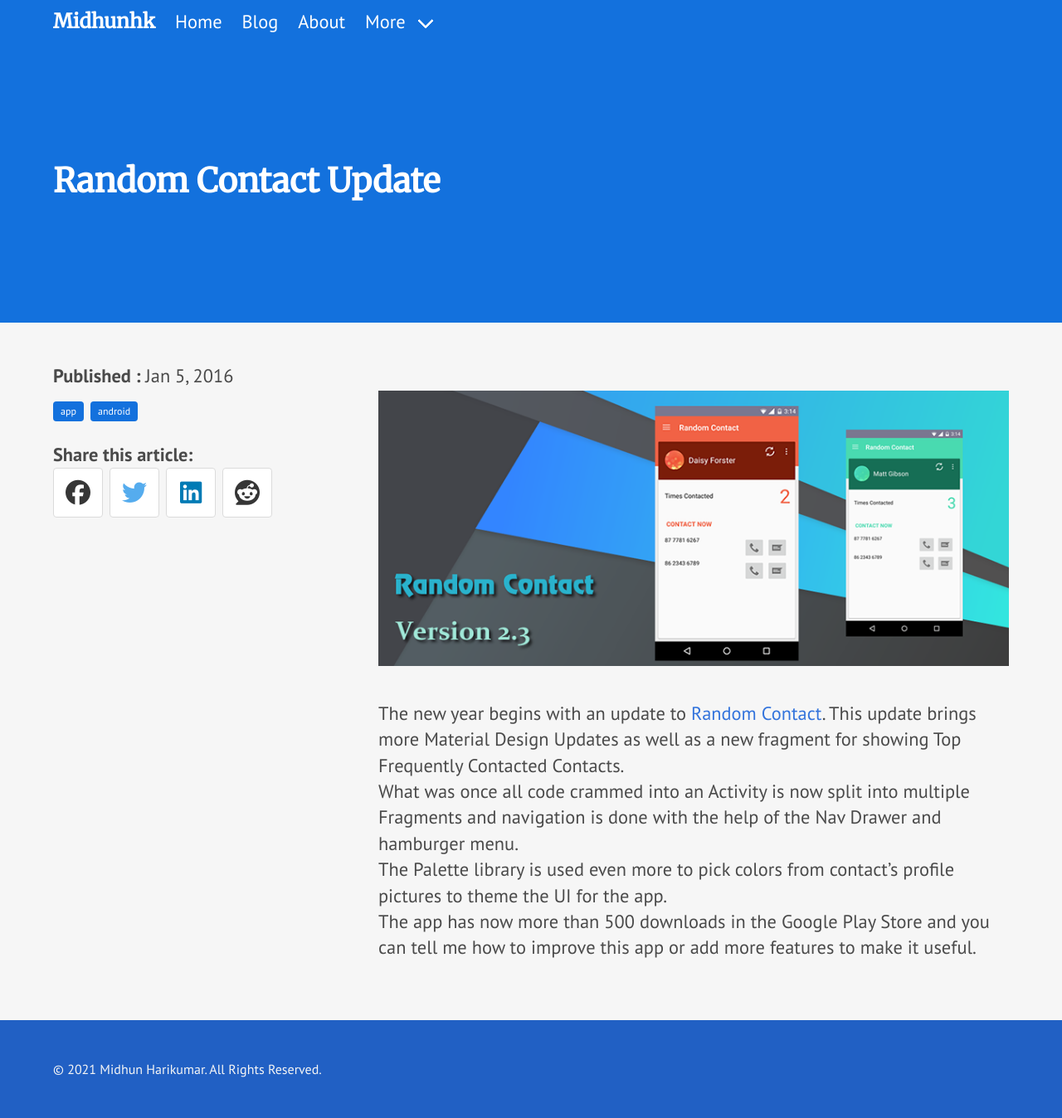
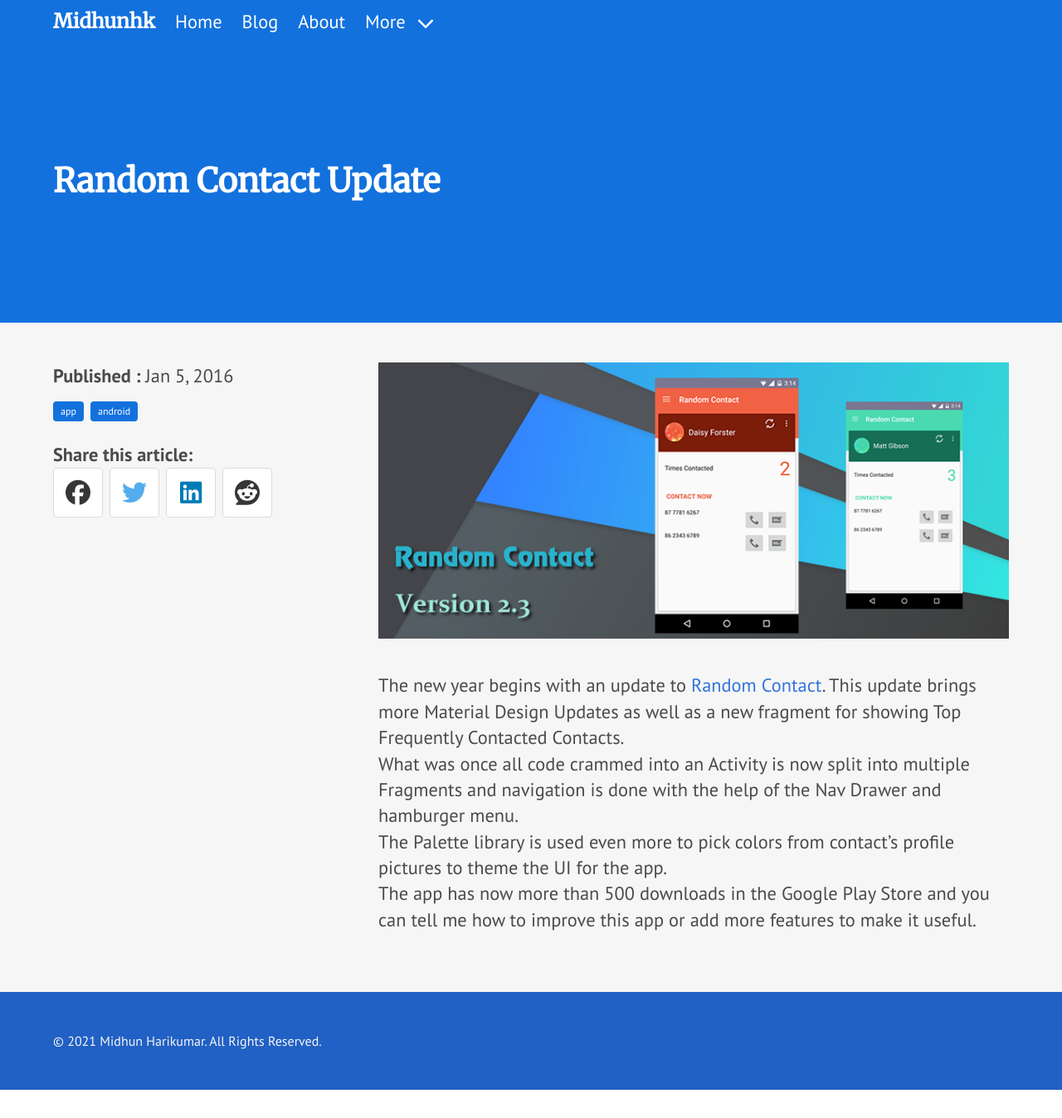
Before and after one commit to midhunhk/midhunhk.github.io, a Jekyll site: the page built from _posts/2016-01-05-random-contact-update.md, in a window 1280 px wide. Shown: the whole page at 83% size. Built offline with Jekyll 4.4.1, drawn with Linux system fonts in a browser that asks for light colours; nearby versions of some CDN libraries; a style sheet for code colours, icons or effects is not loaded; after the commit the page ends 1314 px from its top, so only the background shows below that.

Commit message:
update style for article

```diff
--- a/assets/css/custom.css
+++ b/assets/css/custom.css
@@ -15,9 +15,8 @@
     margin-bottom: 1rem;
     color: #9a9a9a;
 }
-.post-content img{
-    margin: 1.5em auto;
-}
+.post-content img{ margin: 1.5em auto; }
+.post-content div div.is-8 p:first-child img{ margin-top: 0px !important;}
 .is-serif-font{font-family: 'Merriweather'}
 /* Some Colorful backgrounds for the header*/
 .orange{background-color: #ff9900;}
```
Also changed, not shown: 1 other file.
